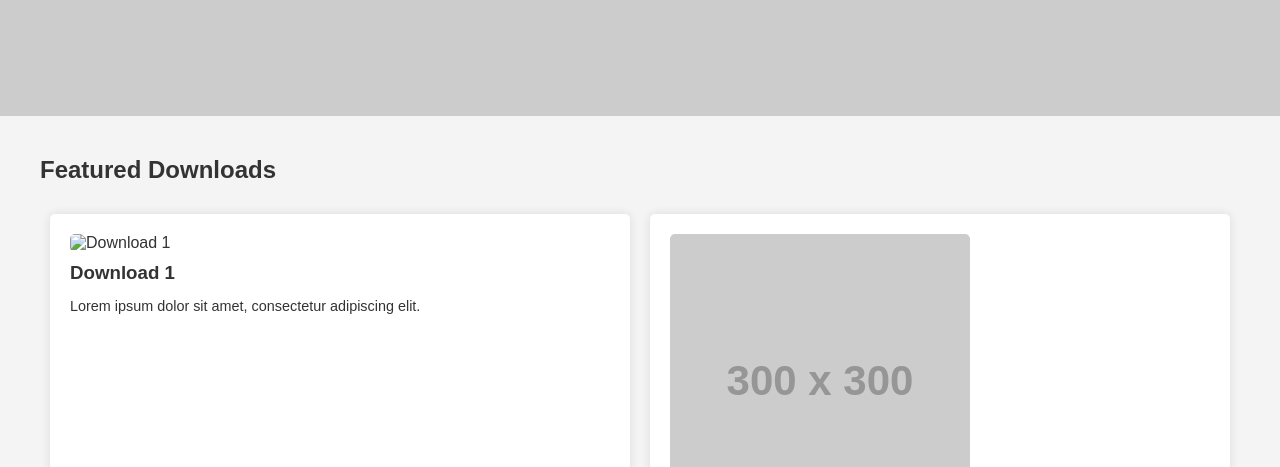
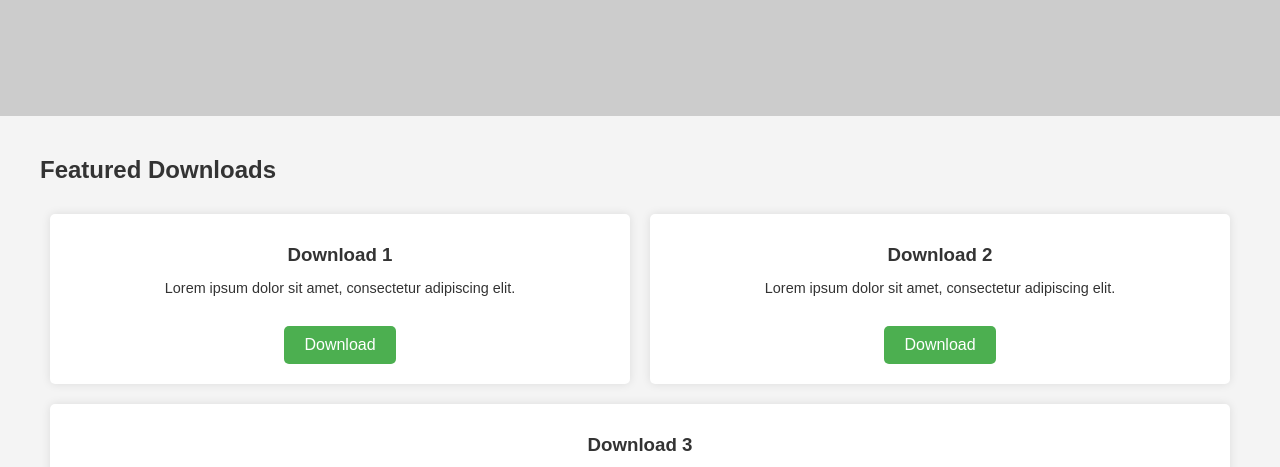
Before and after one commit to Kunnal2k8/Pvt, a plain HTML site: page index.html in a window 1280 px wide. Shown: the part 333-800 px from the top of the page. Drawn offline with Linux system fonts and the light colour scheme; placeholder pictures from the web are drawn by us.

Commit message:
Update index.html

```diff
--- a/index.html
+++ b/index.html
@@ -72,11 +72,7 @@
             flex: 1 1 calc(33.333% - 20px);
             box-shadow: 0 0 10px rgba(0, 0, 0, 0.1);
             border-radius: 5px;
-        }
-
-        .download-item img {
-            max-width: 100%;
-            border-radius: 5px;
+            text-align: center;
         }
 
         .download-item h3 {
@@ -85,6 +81,21 @@
 
         .download-item p {
             font-size: 0.9em;
+        }
+
+        .download-button {
+            display: inline-block;
+            margin-top: 15px;
+            padding: 10px 20px;
+            background-color: #4CAF50;
+            color: white;
+            text-decoration: none;
+            border-radius: 5px;
+            transition: background-color 0.3s;
+        }
+
+        .download-button:hover {
+            background-color: #45a049;
         }
 
         footer {
@@ -121,19 +132,19 @@
         <h2>Featured Downloads</h2>
         <div class="featured-downloads">
             <div class="download-item">
-                <img src="items/One.zip" alt="Download 1">
                 <h3>Download 1</h3>
                 <p>Lorem ipsum dolor sit amet, consectetur adipiscing elit.</p>
+                <a href="#" class="download-button">Download</a>
             </div>
             <div class="download-item">
-                <img src="https://via.placeholder.com/300" alt="Download 2">
                 <h3>Download 2</h3>
                 <p>Lorem ipsum dolor sit amet, consectetur adipiscing elit.</p>
+                <a href="#" class="download-button">Download</a>
             </div>
             <div class="download-item">
-                <img src="https://via.placeholder.com/300" alt="Download 3">
                 <h3>Download 3</h3>
                 <p>Lorem ipsum dolor sit amet, consectetur adipiscing elit.</p>
+                <a href="#" class="download-button">Download</a>
             </div>
         </div>
     </div>
```
